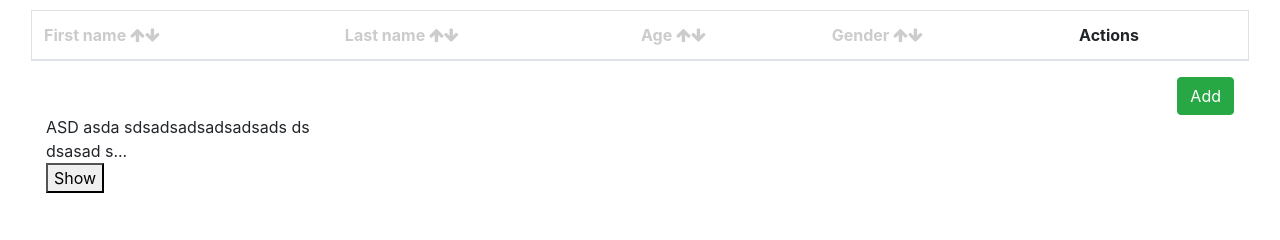
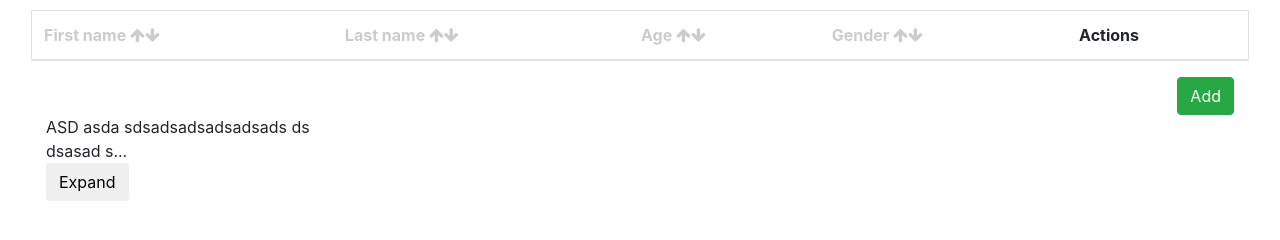
Before and after one commit to CouturierDeA/angular1.6.todo, a website built with webpack: page index.html in a window 1280 px wide. Shown: the part 84-324 px from the top of the page. Built offline with nearby package versions, Linux system fonts and the light colour scheme; some packages are replaced by stand-ins of ours; files whose address does not match are found by name.

Commit message:
Update expanding text component

```diff
--- a/public/templates/expand-text.html
+++ b/public/templates/expand-text.html
@@ -33,7 +33,7 @@
 <div class="expand-text" ng-class="{ 'expanded' : $ctrl.expanded }">
    <div class="expand-text expand-text--short">{{ $ctrl.text | truncate: $ctrl.maxLength }}</div>
    <div class="expand-text expand-text--long">{{ $ctrl.text }}</div>
-   <button class="expand-text--action" ng-click="$ctrl.expanded = !$ctrl.expanded">
-      {{ $ctrl.expanded ? 'Hide' : 'Show' }}
+   <button class="btn btn--success expand-text--action" ng-click="$ctrl.expanded = !$ctrl.expanded">
+      {{ $ctrl.expanded ? $ctrl.hideText || 'Hide' : $ctrl.showText || 'Show' }}
    </button>
 </div>
--- a/public/templates/persons.html
+++ b/public/templates/persons.html
@@ -37,7 +37,8 @@
    <hr ng-if="vm.persons.length">
 </div>
 <button ng-click="vm.createPerson()" type="button" class="ml-auto btn btn-success">Add</button>
-<expand-text max-length="40" text="'ASD asda sdsadsadsadsadsads ds  dsasad s dsadsadasdsad ddsd sadsad'"></expand-text>
+
+<expand-text show-text="'Expand'" hide-text="'Close'" max-length="40" text="'ASD asda sdsadsadsadsadsads ds  dsasad s dsadsadasdsad ddsd sadsad'"></expand-text>
 
 <modal modal-open="vm.modalOpen" loading="vm.loading" :submitDisabled="myForm.$invalid && vm.errorsVisible">
    <div ng-transclude-slot="modal-body">
--- a/src/expand-text.js
+++ b/src/expand-text.js
@@ -5,7 +5,9 @@
     templateUrl: 'public/templates/expand-text.html',
     bindings: {
       'text': '<?',
-      maxLength: '<?'
+      maxLength: '<?',
+      showText: '<?',
+      hideText: '<?'
     },
 
     controller: function ModalController($scope, $rootScope) {
```
